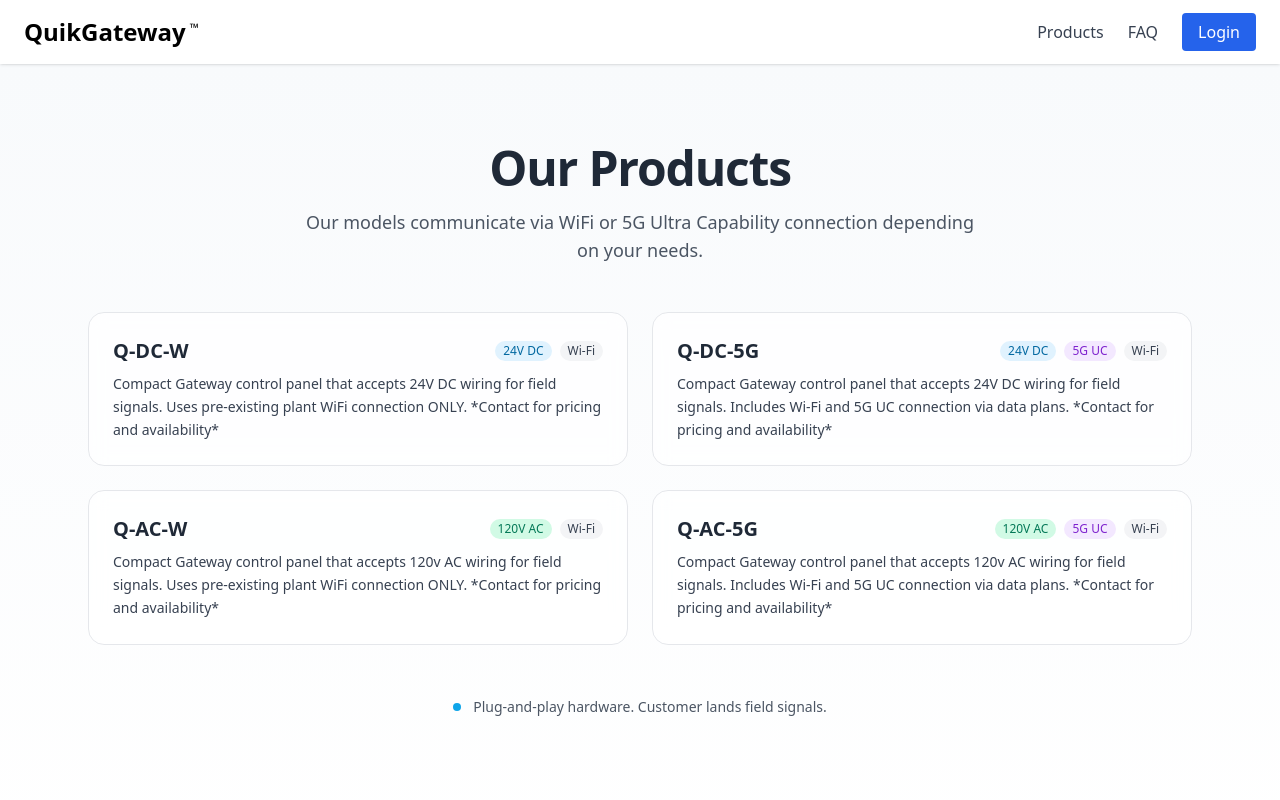
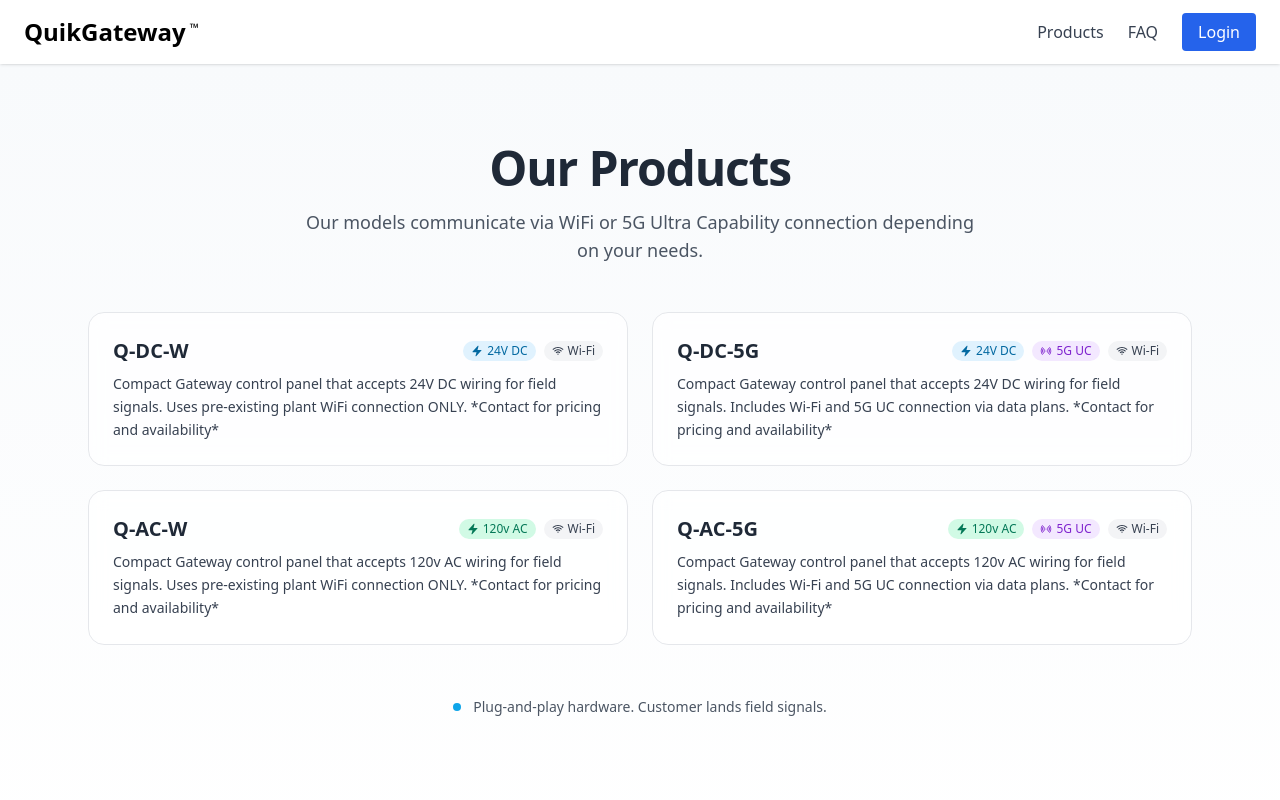
Before and after one commit to domcruz4/quikgateway-site, a Next.js app: page /products in a window 1280 px wide. Shown: the top 800 px of the page. Built offline with nearby package versions, Linux system fonts and the light colour scheme.

Commit message:
Updated logo

```diff
--- a/package.json
+++ b/package.json
@@ -9,6 +9,7 @@
     "lint": "next lint"
   },
   "dependencies": {
+    "@heroicons/react": "^2.2.0",
     "@radix-ui/react-slot": "^1.2.3",
     "class-variance-authority": "^0.7.1",
     "clsx": "^2.1.1",
--- a/src/app/products/page.tsx
+++ b/src/app/products/page.tsx
@@ -1,7 +1,8 @@
+import { WifiIcon, SignalIcon, BoltIcon } from "@heroicons/react/24/solid";
+
 export default function ProductsPage() {
   return (
     <main className="min-h-screen bg-gradient-to-b from-slate-50 to-white text-gray-800">
-      {/* Page container */}
       <section className="max-w-6xl mx-auto px-6 py-20">
         {/* Header */}
         <div className="text-center mb-12">
@@ -22,10 +23,12 @@ export default function ProductsPage() {
               <div className="flex items-center justify-between mb-2">
                 <h2 className="text-xl font-semibold">Q-DC-W</h2>
                 <div className="flex gap-2">
-                  <span className="px-2 py-0.5 text-xs font-medium rounded-full bg-sky-100 text-sky-700">
+                  <span className="inline-flex items-center gap-1 px-2 py-0.5 text-xs font-medium rounded-full bg-sky-100 text-sky-700">
+                    <BoltIcon className="h-3 w-3" />
                     24V DC
                   </span>
-                  <span className="px-2 py-0.5 text-xs font-medium rounded-full bg-gray-100 text-gray-700">
+                  <span className="inline-flex items-center gap-1 px-2 py-0.5 text-xs font-medium rounded-full bg-gray-100 text-gray-700">
+                    <WifiIcon className="h-3 w-3" />
                     Wi-Fi
                   </span>
                 </div>
@@ -44,13 +47,16 @@ export default function ProductsPage() {
               <div className="flex items-center justify-between mb-2">
                 <h2 className="text-xl font-semibold">Q-DC-5G</h2>
                 <div className="flex gap-2">
-                  <span className="px-2 py-0.5 text-xs font-medium rounded-full bg-sky-100 text-sky-700">
+                  <span className="inline-flex items-center gap-1 px-2 py-0.5 text-xs font-medium rounded-full bg-sky-100 text-sky-700">
+                    <BoltIcon className="h-3 w-3" />
                     24V DC
                   </span>
-                  <span className="px-2 py-0.5 text-xs font-medium rounded-full bg-purple-100 text-purple-700">
+                  <span className="inline-flex items-center gap-1 px-2 py-0.5 text-xs font-medium rounded-full bg-purple-100 text-purple-700">
+                    <SignalIcon className="h-3 w-3" />
                     5G UC
                   </span>
-                  <span className="px-2 py-0.5 text-xs font-medium rounded-full bg-gray-100 text-gray-700">
+                  <span className="inline-flex items-center gap-1 px-2 py-0.5 text-xs font-medium rounded-full bg-gray-100 text-gray-700">
+                    <WifiIcon className="h-3 w-3" />
                     Wi-Fi
                   </span>
                 </div>
@@ -69,10 +75,12 @@ export default function ProductsPage() {
               <div className="flex items-center justify-between mb-2">
                 <h2 className="text-xl font-semibold">Q-AC-W</h2>
                 <div className="flex gap-2">
-                  <span className="px-2 py-0.5 text-xs font-medium rounded-full bg-emerald-100 text-emerald-700">
-                    120V AC
+                  <span className="inline-flex items-center gap-1 px-2 py-0.5 text-xs font-medium rounded-full bg-emerald-100 text-emerald-700">
+                    <BoltIcon className="h-3 w-3" />
+                    120v AC
                   </span>
-                  <span className="px-2 py-0.5 text-xs font-medium rounded-full bg-gray-100 text-gray-700">
+                  <span className="inline-flex items-center gap-1 px-2 py-0.5 text-xs font-medium rounded-full bg-gray-100 text-gray-700">
+                    <WifiIcon className="h-3 w-3" />
                     Wi-Fi
                   </span>
                 </div>
@@ -91,13 +99,16 @@ export default function ProductsPage() {
               <div className="flex items-center justify-between mb-2">
                 <h2 className="text-xl font-semibold">Q-AC-5G</h2>
                 <div className="flex gap-2">
-                  <span className="px-2 py-0.5 text-xs font-medium rounded-full bg-emerald-100 text-emerald-700">
-                    120V AC
+                  <span className="inline-flex items-center gap-1 px-2 py-0.5 text-xs font-medium rounded-full bg-emerald-100 text-emerald-700">
+                    <BoltIcon className="h-3 w-3" />
+                    120v AC
                   </span>
-                  <span className="px-2 py-0.5 text-xs font-medium rounded-full bg-purple-100 text-purple-700">
+                  <span className="inline-flex items-center gap-1 px-2 py-0.5 text-xs font-medium rounded-full bg-purple-100 text-purple-700">
+                    <SignalIcon className="h-3 w-3" />
                     5G UC
                   </span>
-                  <span className="px-2 py-0.5 text-xs font-medium rounded-full bg-gray-100 text-gray-700">
+                  <span className="inline-flex items-center gap-1 px-2 py-0.5 text-xs font-medium rounded-full bg-gray-100 text-gray-700">
+                    <WifiIcon className="h-3 w-3" />
                     Wi-Fi
                   </span>
                 </div>
@@ -110,7 +121,7 @@ export default function ProductsPage() {
           </li>
         </ul>
 
-        {/* Subtle CTA row (optional, no text removed) */}
+        {/* Subtle note */}
         <div className="mt-12 text-center">
           <div className="inline-flex items-center gap-3 text-sm text-gray-600">
             <span className="h-2 w-2 rounded-full bg-sky-500" />
```
Also changed, not shown: 1 other file (tests, documents, lock files or other folders).
